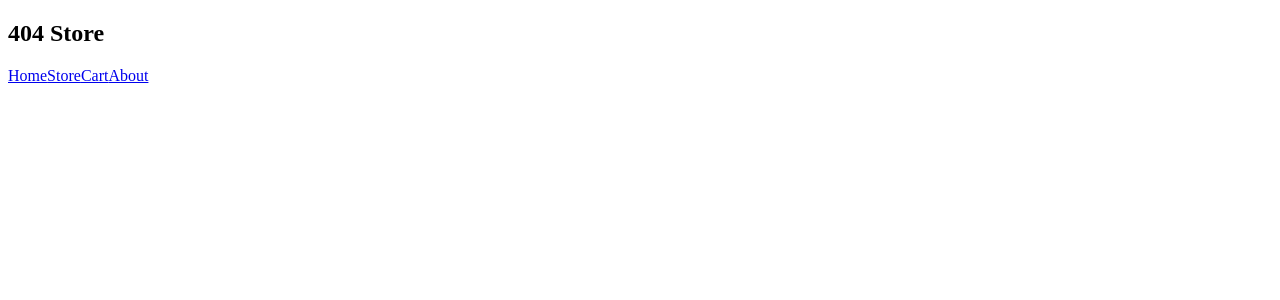
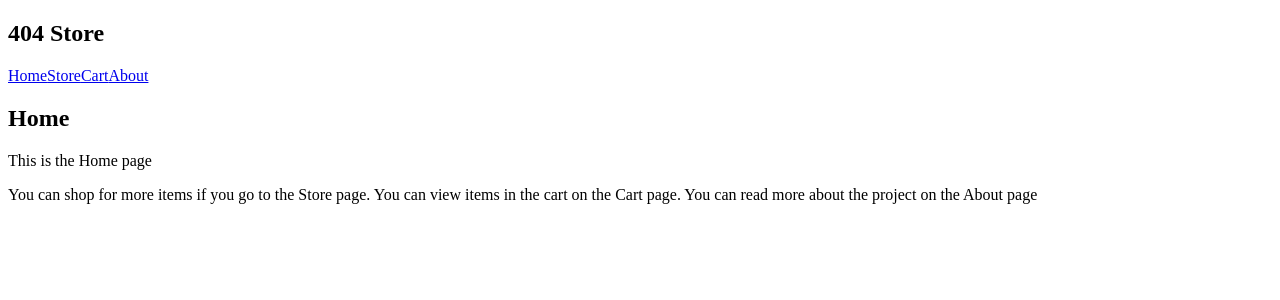
Before and after one commit to verbey/shopping-cart, a React (Vite) app: page / in a window 1280 px wide. Before the commit this address had no page. Shown: the top 300 px of the page. Built offline with nearby package versions, Linux system fonts and the light colour scheme.

Commit message:
Add Home component

```diff
--- a/src/App.tsx
+++ b/src/App.tsx
@@ -1,9 +1,11 @@
 import Navbar from './components/Navbar';
+import Home from './components/Home';
 
 function App() {
 	return (
 		<>
 			<Navbar />
+			<Home />
 		</>
 	);
 }
--- /dev/null
+++ b/src/components/Home.tsx
@@ -0,0 +1,15 @@
+function Home() {
+	return (
+		<main>
+			<h2>Home</h2>
+			<p>This is the Home page</p>
+			<p>
+				You can shop for more items if you go to the Store page. You can
+				view items in the cart on the Cart page. You can read more about
+				the project on the About page
+			</p>
+		</main>
+	);
+}
+
+export default Home;
```
